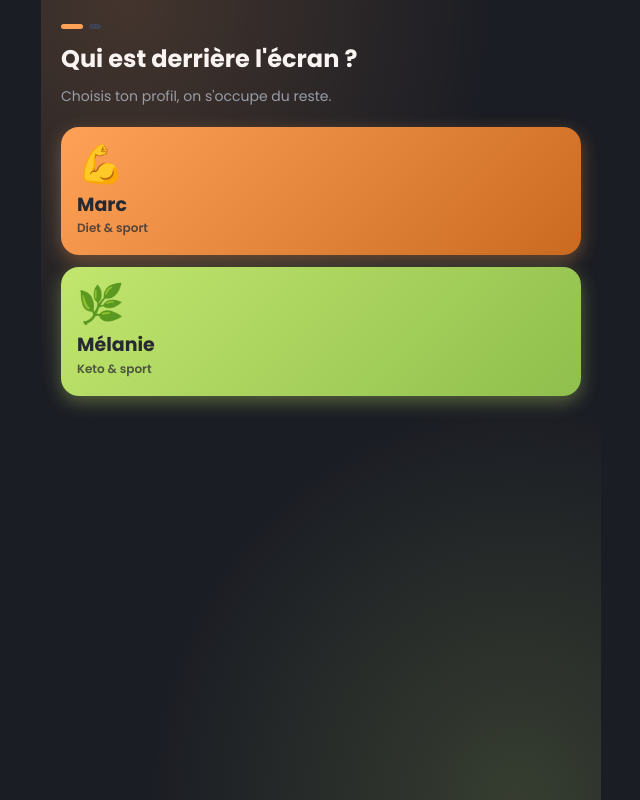
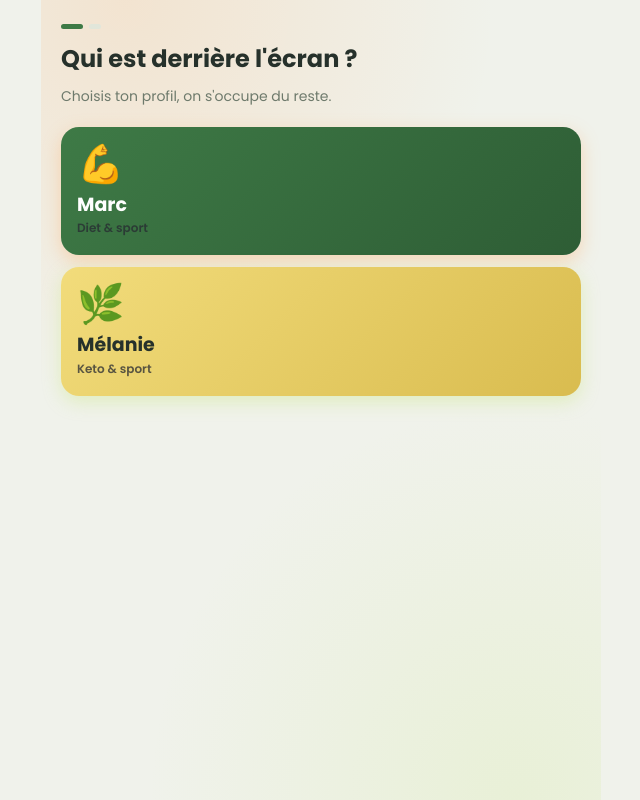
Before and after one commit to marcsuarez74/sport-app, a React (Vite) app: page / in a window 1280 px wide. Shown: the whole page, without its empty margins (319-959 px from the left). Built offline with nearby package versions, Linux system fonts and the light colour scheme.

Commit message:
feat: thème clair Herbes — tokens sauge/basilic/citron (fin du dark mode)

```diff
--- a/src/index.css
+++ b/src/index.css
@@ -1,8 +1,8 @@
 /*
- * Rituel — design system « Nutrigo dark » (dark mode uniquement, pas de light theme).
- * Palette dérivée de la maquette Figma Nutrigo : surfaces sombres #272932, accents
- * orange #FFA257 (action, Marc, séances) et lime #C2E66E (Mélanie, keto, validation).
- * Textes sombres (#272932) sur accents clairs — contraste ≥ 4.5:1.
+ * Rituel — design system « Herbes » (thème clair unique, fin du dark mode).
+ * Palette sauge/basilic/citron : fond #f0f2eb, action basilic #3e7a46 (texte blanc
+ * dessus ≈ 5,9:1), surbrillance citron #f2dc7b (texte encre dessus ≈ 8,9:1 — le citron
+ * n'est jamais une couleur de texte).
  * Cibles tactiles ≥ 48px, transitions douces sur les éléments interactifs uniquement.
  */
 
@@ -40,19 +40,18 @@
 }
 
 :root {
-  color-scheme: dark;
-
-  --bg: #1b1d24;
-  --surface: #272932;
-  --surface-2: #31333e;
-  --border: #3f4351;
-  --text: #f9f4f2;
-  --muted: #9a9ca6;
-  --accent: #ffa257;
-  --accent-2: #c2e66e;
-  --danger: #ff6b6b;
-  --radius: 16px;
-  --shadow: 0 4px 16px rgb(0 0 0 / 0.35);
+  --bg: #f0f2eb;
+  --surface: #fcfdf9;
+  --surface-2: #e7eae0;
+  --border: #e1e6da;
+  --text: #26312b;
+  --muted: #6e7a6c;
+  --accent: #3e7a46; /* basilic */
+  --accent-2: #f2dc7b; /* citron */
+  --danger: #b4452f;
+  --shadow: 0 4px 16px rgb(38 49 43 / 0.08);
+  --radius: 18px;
+  color-scheme: light;
 }
 
 *,
@@ -123,7 +122,7 @@ textarea {
   max-width: 560px;
   margin: 0 auto;
   padding-top: calc(16px + env(safe-area-inset-top));
-  padding-bottom: calc(88px + env(safe-area-inset-bottom));
+  padding-bottom: calc(28px + env(safe-area-inset-bottom));
   padding-left: max(16px, env(safe-area-inset-left));
   padding-right: max(16px, env(safe-area-inset-right));
 }
@@ -217,7 +216,7 @@ p {
 .banner-nav:not(:disabled):active {
   background: var(--accent);
   border-color: var(--accent);
-  color: #272932;
+  color: #ffffff;
 }
 
 .week-title {
@@ -242,7 +241,7 @@ p {
   flex-shrink: 0;
   padding: 3px 12px;
   background: var(--accent);
-  color: #272932;
+  color: #ffffff;
   border-radius: 999px;
   font-size: 12px;
   font-weight: 700;
@@ -266,7 +265,7 @@ p {
   background: rgb(39 41 50 / 0.9);
   border: 1px solid var(--border);
   border-radius: 999px;
-  box-shadow: 0 8px 24px rgb(0 0 0 / 0.5);
+  box-shadow: 0 8px 24px rgb(38 49 43 / 0.08);
   backdrop-filter: blur(12px);
   -webkit-backdrop-filter: blur(12px);
 }
@@ -324,7 +323,7 @@ p {
 }
 
 .dock-tab-active {
-  color: #272932;
+  color: #ffffff;
 }
 
 .dock-tab-label {
@@ -375,7 +374,7 @@ p {
 
 .cuisine-tabs .tab.active {
   background: var(--accent-2);
-  color: #272932;
+  color: var(--text);
   font-weight: 700;
 }
 
@@ -438,7 +437,7 @@ button {
   min-height: 48px;
   padding: 12px 18px;
   background: var(--accent);
-  color: #272932;
+  color: #ffffff;
   font-weight: 700;
   font-size: 15px;
   border: none;
@@ -572,7 +571,7 @@ progress {
 
 .tag-marc {
   background: var(--accent);
-  color: #272932;
+  color: #ffffff;
 }
 
 .tag-keto {
@@ -604,7 +603,7 @@ progress {
   flex-shrink: 0;
   padding: 2px 10px;
   background: var(--accent);
-  color: #272932;
+  color: #ffffff;
   border-radius: 999px;
   font-size: 12px;
   font-weight: 700;
@@ -751,7 +750,7 @@ progress {
   display: inline-block;
   padding: 3px 9px;
   background: var(--accent-2);
-  color: #272932;
+  color: var(--text);
   border-radius: 7px;
   font-size: 10.5px;
   font-weight: 700;
@@ -1002,20 +1001,22 @@ progress {
   padding: 18px 16px;
   border: none;
   border-radius: 18px;
-  color: #272932;
+  color: var(--text);
   font: inherit;
   text-align: left;
   cursor: pointer;
 }
 
 .onboarding-card-marc {
-  background: linear-gradient(135deg, #ffa257, #c96a20);
+  background: linear-gradient(135deg, #3e7a46, #2e5d35);
   box-shadow: 0 6px 18px rgb(255 162 87 / 0.35);
+  color: #ffffff;
 }
 
 .onboarding-card-melanie {
-  background: linear-gradient(135deg, #c2e66e, #8fbf4d);
+  background: linear-gradient(135deg, #f2dc7b, #d9bc4f);
   box-shadow: 0 6px 18px rgb(194 230 110 / 0.35);
+  color: var(--text);
 }
 
 .onboarding-card:active {
@@ -1081,7 +1082,7 @@ progress {
   border: none;
   border-radius: 14px;
   background: var(--accent);
-  color: #272932;
+  color: #ffffff;
   font: inherit;
   font-size: 16px;
   font-weight: 700;
@@ -1328,7 +1329,7 @@ progress {
 .recette-toggle {
   min-height: 48px;
   background: var(--accent-2);
-  color: #272932;
+  color: var(--text);
   border: none;
   border-radius: 8px;
   font: inherit;
@@ -1353,7 +1354,7 @@ progress {
 .recette-badge-cat {
   padding: 4px 9px;
   background: var(--accent-2);
-  color: #272932;
+  color: #ffffff;
   border-radius: 7px;
   font-size: 10.5px;
   font-weight: 700;
```
